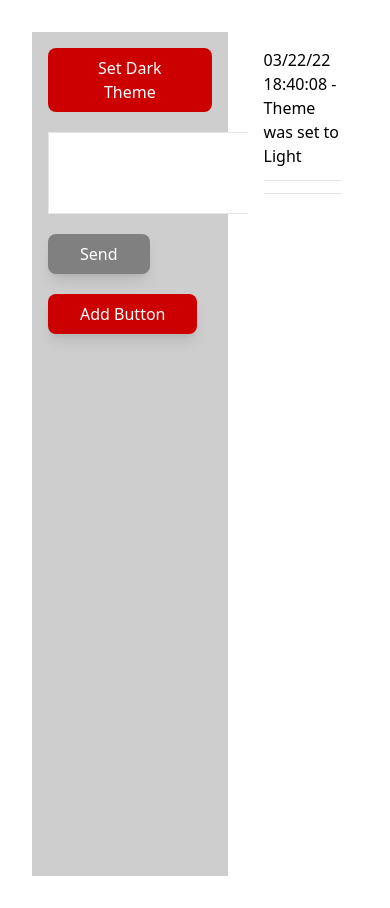
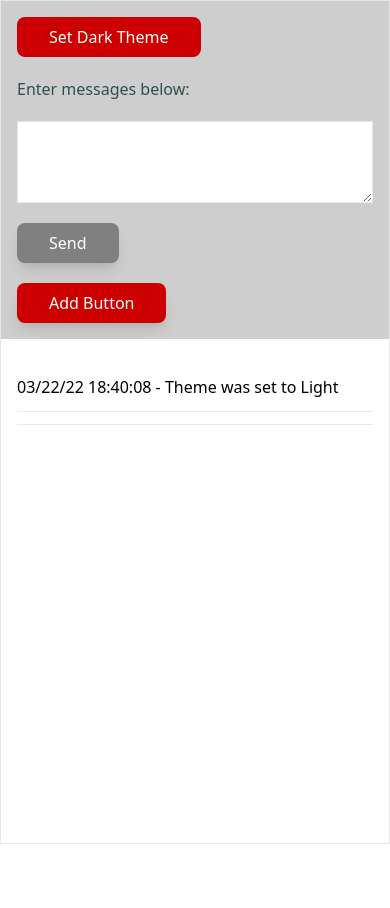
Before and after one commit to xiraynedev/react-basics, a React app: page / in a window 390 px wide. After the commit the page ends 844 px from the top, so only its background shows below. Built offline with nearby package versions, Linux system fonts and the light colour scheme.

Commit message:
add responsive behavior

```diff
--- a/src/components/App/App.tsx
+++ b/src/components/App/App.tsx
@@ -29,14 +29,16 @@ export const App: FC = () => {
   };
 
   return (
-    <div className="flex h-screen m-8 gap-5">
-      <div className={`w-3/5 flex flex-col items-start p-4 ${lightTheme ? 'bg-light-bg-left text-light-text-left' :
+    <div className="border flex flex-col md:flex-row h-screen w-full md:w-10/12 md:mx-auto md:m-8 gap-5">
+      <div className={`w-full md:w-3/5 flex flex-col items-start p-4 ${lightTheme ? 'bg-light-bg-left text-light-text-left' :
         'bg-dark-bg-left text-dark-text-left'} gap-5`}>
         <ThemeButton lightTheme={lightTheme} handleThemeClick={handleThemeClick}/>
+        <label htmlFor="textInputArea">Enter messages below:</label>
         <textarea
+          id='textInputArea'
           value={textValue}
           onChange={event => setTextValue(event.currentTarget.value)}
-          className={`border p-4 ${lightTheme ? 'text-light-text-left' : 'text-dark-text-left'}`}/>
+          className={`border p-4 w-full outline-blue-200 ${lightTheme ? 'text-light-text-left' : 'text-dark-text-left'}`}/>
         <button
           disabled={textValue ? false : true}
           onClick={handleSendClick}
@@ -61,7 +63,7 @@ export const App: FC = () => {
           ))
         }
       </div>
-      <div className={`w-2/5 p-4 flex flex-col gap-3 ${lightTheme ? 'bg-light-bg-right text-light-text-right' :
+      <div className={`w-full md:w-2/5 p-4 flex flex-col gap-3 ${lightTheme ? 'bg-light-bg-right text-light-text-right' :
         'bg-dark-bg-right text-dark-text-right'}`}>
         <Console lightTheme={lightTheme} messages={textMessages} buttonMessages={buttonMessages}/>
       </div>
```
